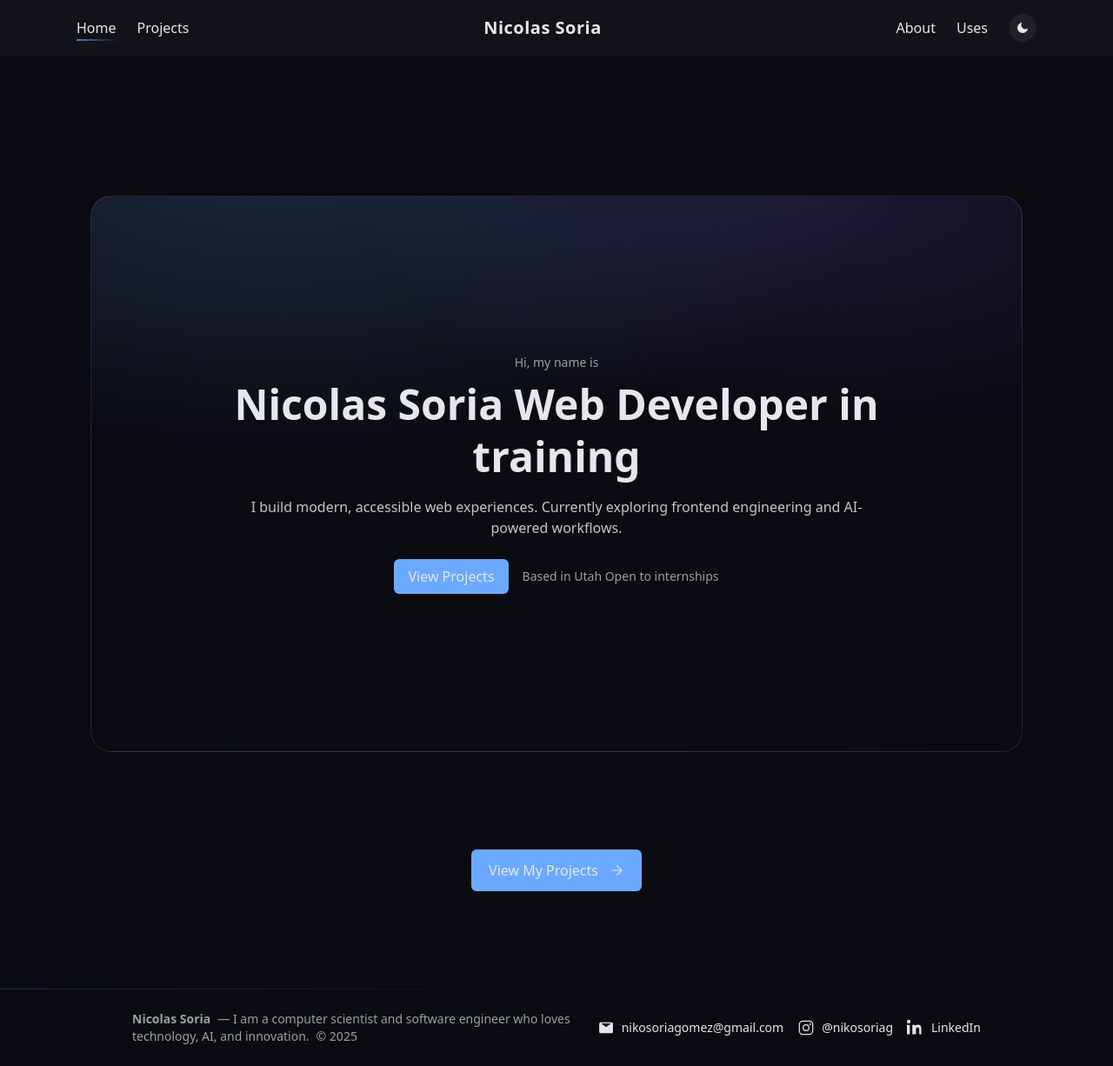
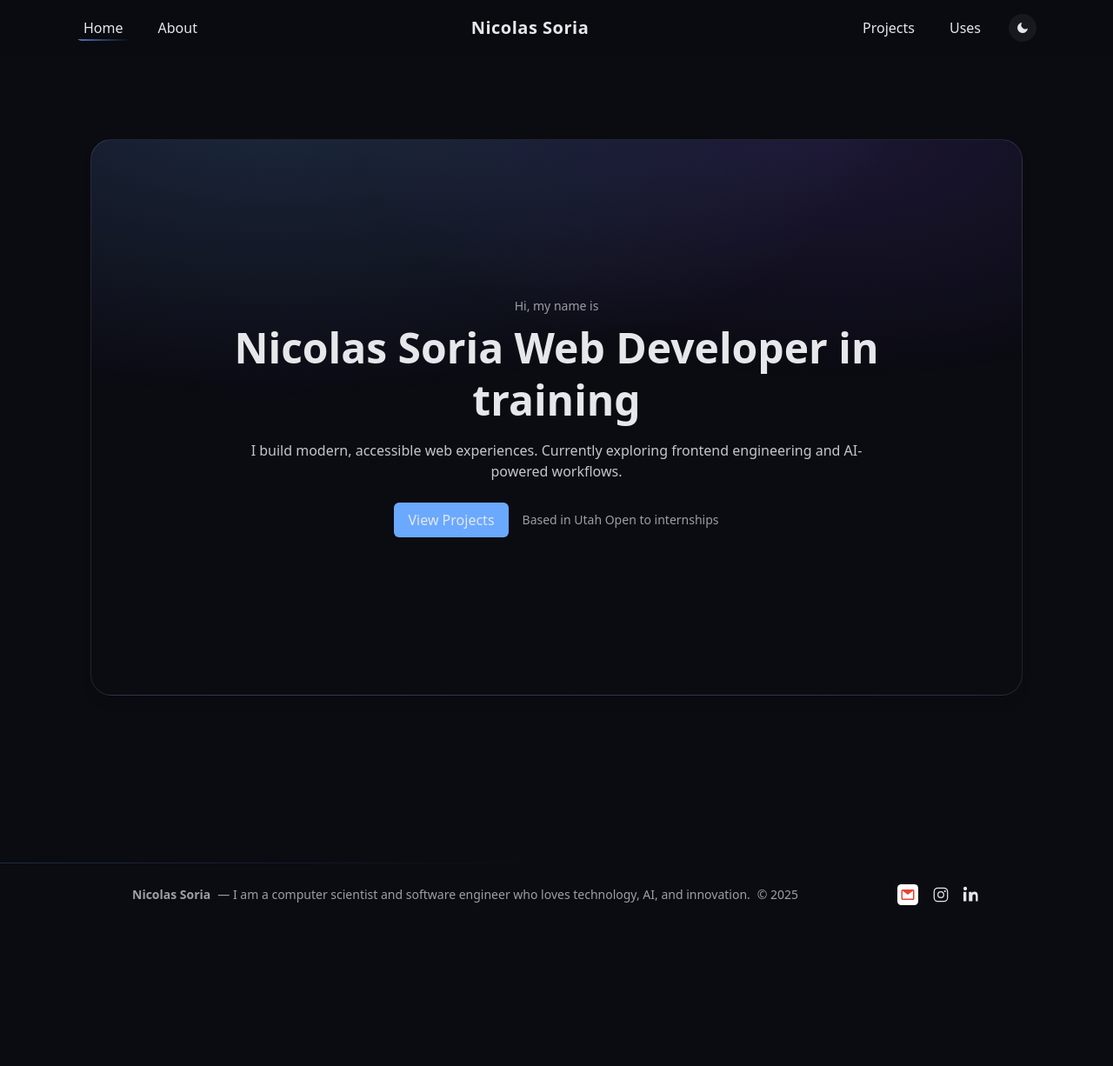
Before and after one commit to Nicocoder1/css220-portfolio, a Next.js app: page / in a window 1280 px wide. Shown: the whole page at 87% size. After the commit the page ends 1065 px from the top, so only its background shows below. Built offline with nearby package versions, Linux system fonts and the light colour scheme.

Commit message:
almost done

```diff
--- a/app/about/page.tsx
+++ b/app/about/page.tsx
@@ -9,9 +9,7 @@ export default function AboutPage(): ReactElement {
   return (
     <main>
       <div className="max-w-6xl mx-auto px-4 sm:px-6 py-20">
-        <div className="mb-6">
-          <Link href="/" className="text-[var(--accent)] hover:underline">← Back to Home</Link>
-        </div>
+no        {/* Removed Back to Home link */}
         <AnimatedSection aria-label="About">
           <SectionHeading>About</SectionHeading>
           <AboutSection />
--- a/app/components/Footer.tsx
+++ b/app/components/Footer.tsx
@@ -1,7 +1,9 @@
-import React from "react";
+"use client";
+import React, { useState } from "react";
 
 export default function Footer() {
   const year = new Date().getFullYear();
+  const [showEmail, setShowEmail] = useState(false);
 
   return (
     <footer className="w-full mt-8">
@@ -16,16 +18,46 @@ export default function Footer() {
         </p>
 
         <div className="flex items-center gap-4">
-          <a
-            href="mailto:nikosoriagomez@gmail.com"
-            className="flex items-center gap-2 text-sm hover:brightness-105 transition-[filter] duration-150 text-[var(--muted)]"
+          {/* Gmail icon triggers popup */}
+          <button
+            type="button"
             aria-label="Email"
+            className="flex items-center gap-2 text-sm hover:brightness-105 transition-[filter] duration-150 text-[var(--muted)] bg-transparent border-none p-0"
+            onClick={() => setShowEmail(true)}
           >
-            <svg xmlns="http://www.w3.org/2000/svg" viewBox="0 0 24 24" className="w-5 h-5" fill="currentColor" aria-hidden>
-              <path d="M2.5 6.75A2.25 2.25 0 0 1 4.75 4.5h14.5A2.25 2.25 0 0 1 21.5 6.75v10.5A2.25 2.25 0 0 1 19.25 19.5H4.75A2.25 2.25 0 0 1 2.5 17.25V6.75zm2.7-.75L12 11.1l6.8-5.1H5.2z" />
+            <svg xmlns="http://www.w3.org/2000/svg" viewBox="0 0 32 32" className="w-6 h-6" fill="currentColor" aria-hidden>
+              <rect width="32" height="32" rx="6" fill="#fff" />
+              <path d="M6 10v12c0 1.1.9 2 2 2h16c1.1 0 2-.9 2-2V10c0-1.1-.9-2-2-2H8c-1.1 0-2 .9-2 2zm2 0l8 6 8-6v12H8V10z" fill="#EA4335" />
             </svg>
-            <span className="hidden sm:inline">nikosoriagomez@gmail.com</span>
-          </a>
+          </button>
+
+          {/* ...existing Instagram and LinkedIn links... */}
+      {/* Email popup modal */}
+      {typeof window !== "undefined" && showEmail && (
+        <div className="fixed inset-0 z-50 flex items-center justify-center bg-black/40 backdrop-blur-sm">
+          <div className="bg-white dark:bg-neutral-900 rounded-xl shadow-lg p-6 w-full max-w-xs flex flex-col gap-4">
+            <h3 className="text-lg font-semibold mb-2">Send me an email</h3>
+            <form
+              onSubmit={e => {
+                e.preventDefault();
+                const form = e.target as HTMLFormElement;
+                const subject = (form.elements.namedItem('subject') as HTMLInputElement).value;
+                const body = (form.elements.namedItem('body') as HTMLTextAreaElement).value;
+                window.location.href = `mailto:nikosoriagomez@gmail.com?subject=${encodeURIComponent(subject)}&body=${encodeURIComponent(body)}`;
+                setShowEmail(false);
+              }}
+            >
+              <input name="subject" type="text" placeholder="Subject" className="w-full mb-2 px-3 py-2 rounded border border-gray-300 dark:border-gray-700" required />
+              <textarea name="body" rows={3} placeholder="Message" className="w-full mb-2 px-3 py-2 rounded border border-gray-300 dark:border-gray-700" required />
+              <div className="flex gap-2 justify-end">
+                <button type="button" className="px-3 py-1 rounded bg-gray-200 dark:bg-gray-700" onClick={() => setShowEmail(false)}>Cancel</button>
+                <button type="submit" className="px-3 py-1 rounded bg-[var(--accent)] text-white font-semibold">Send</button>
+              </div>
+            </form>
+          </div>
+        </div>
+      )}
+
 
           <a
             href="https://instagram.com/nikosoriag"
@@ -37,7 +69,6 @@ export default function Footer() {
             <svg xmlns="http://www.w3.org/2000/svg" viewBox="0 0 24 24" className="w-5 h-5" fill="currentColor" aria-hidden>
               <path d="M7.75 2h8.5A5.75 5.75 0 0 1 22 7.75v8.5A5.75 5.75 0 0 1 16.25 22h-8.5A5.75 5.75 0 0 1 2 16.25v-8.5A5.75 5.75 0 0 1 7.75 2zm0 1.5A4.25 4.25 0 0 0 3.5 7.75v8.5A4.25 4.25 0 0 0 7.75 20.5h8.5a4.25 4.25 0 0 0 4.25-4.25v-8.5A4.25 4.25 0 0 0 16.25 3.5h-8.5zM12 7.25a4.75 4.75 0 1 1 0 9.5 4.75 4.75 0 0 1 0-9.5zm0 1.5a3.25 3.25 0 1 0 0 6.5 3.25 3.25 0 0 0 0-6.5zM17.75 6a1.25 1.25 0 1 1 0 2.5 1.25 1.25 0 0 1 0-2.5z" />
             </svg>
-            <span className="hidden sm:inline">@nikosoriag</span>
           </a>
 
           <a
@@ -50,7 +81,6 @@ export default function Footer() {
             <svg xmlns="http://www.w3.org/2000/svg" viewBox="0 0 24 24" className="w-5 h-5" fill="currentColor" aria-hidden>
               <path d="M4.98 3.5C4.98 4.88 3.86 6 2.49 6S0 4.88 0 3.5 1.12 1 2.49 1 4.98 2.12 4.98 3.5zM0 8h4v13H0V8zm7.5 0h3.8v1.8h.05c.53-1 1.82-2 3.75-2 4 0 4.75 2.63 4.75 6.05V21H17v-6.1c0-1.52-.03-3.48-2.12-3.48-2.12 0-2.44 1.66-2.44 3.38V21H7.5V8z" />
             </svg>
-            <span className="hidden sm:inline">LinkedIn</span>
           </a>
         </div>
       </div>
--- a/app/components/NavBar.tsx
+++ b/app/components/NavBar.tsx
@@ -1,13 +1,13 @@
 "use client";
 
-import { useEffect, useState } from "react";
+import { useEffect, useState } from "react"; // Removed duplicate import
 import Link from "next/link";
 import { usePathname } from "next/navigation";
 
 const NAV_LINKS = [
   { href: "/", label: "Home" },
+  { href: "/about", label: "About" },
   { href: "/projects", label: "Projects" },
-  { href: "/about", label: "About" },
   { href: "/uses", label: "Uses" },
 ];
     // { href: "/contact", label: "Contact" },
@@ -24,6 +24,17 @@ export default function NavBar() {
     return document.documentElement.dataset.theme ?? "dark";
   });
   const [isOpen, setIsOpen] = useState(false);
+  const [scrolled, setScrolled] = useState(false);
+
+  useEffect(() => {
+    // Scroll effect for navbar
+    const handleScroll = () => {
+      setScrolled(window.scrollY > 0);
+    };
+    window.addEventListener("scroll", handleScroll);
+    handleScroll(); // set initial state
+    return () => window.removeEventListener("scroll", handleScroll);
+  }, []);
 
   useEffect(() => {
     // Initialize theme from localStorage if present
@@ -50,7 +61,13 @@ export default function NavBar() {
   }
 
   return (
-    <nav className="sticky top-0 z-40 backdrop-blur bg-white/3 dark:bg-black/20 border-b border-black/5 dark:border-white/10">
+    <nav
+      className={`fixed top-0 left-0 w-full z-50 transition-all duration-500 ${
+        scrolled
+          ? "bg-[var(--bg)]/80 backdrop-blur-sm shadow-sm border-b border-black/10 dark:border-white/10"
+          : "bg-[var(--bg)]/90 backdrop-blur-lg border-b border-transparent"
+      }`}
+    >
       <div className="max-w-6xl mx-auto px-6 flex items-center justify-between h-16">
         <div className="flex items-center gap-6">
           <ul className="hidden sm:flex gap-6 text-sm sm:text-base">
@@ -59,11 +76,12 @@ export default function NavBar() {
                 <Link
                   href={link.href}
                   aria-current={isActive(link.href) ? "page" : undefined}
-                  className={`transition duration-200 pb-1 ${
-                    isActive(link.href)
+                  className={`transition-all duration-300 pb-1 px-2 rounded-md
+                    hover:scale-105 hover:px-4 hover:text-lg active:scale-105 active:px-4 active:text-lg
+                    ${isActive(link.href)
                       ? "text-[var(--accent)] bg-gradient-to-r from-[var(--accent)]/70 to-transparent bg-[length:100%_2px] bg-[position:0_100%] bg-no-repeat"
-                      : "text-inherit hover:brightness-105"
-                  }`}
+                      : "text-inherit hover:brightness-105"}
+                  `}
                 >
                   {link.label}
                 </Link>
@@ -85,11 +103,12 @@ export default function NavBar() {
                 <Link
                   href={link.href}
                   aria-current={isActive(link.href) ? "page" : undefined}
-                  className={`transition duration-200 pb-1 ${
-                    isActive(link.href)
+                  className={`transition-all duration-300 pb-1 px-2 rounded-md
+                    hover:scale-105 hover:px-4 hover:text-lg active:scale-105 active:px-4 active:text-lg
+                    ${isActive(link.href)
                       ? "text-[var(--accent)] bg-gradient-to-r from-[var(--accent)]/70 to-transparent bg-[length:100%_2px] bg-[position:0_100%] bg-no-repeat"
-                      : "text-inherit hover:brightness-105"
-                  }`}
+                      : "text-inherit hover:brightness-105"}
+                  `}
                 >
                   {link.label}
                 </Link>
@@ -150,7 +169,9 @@ export default function NavBar() {
                 key={link.href}
                 href={link.href}
                 onClick={() => setIsOpen(false)}
-                className={`py-2 text-sm font-medium hover:text-[var(--accent)] transition duration-200 ${isActive(link.href) ? 'text-[var(--accent)]' : ''}`}
+                className={`py-2 text-sm font-medium transition-all duration-300 px-2 rounded-md
+                  hover:scale-105 hover:px-4 hover:text-lg active:scale-105 active:px-4 active:text-lg hover:text-[var(--accent)]
+                  ${isActive(link.href) ? 'text-[var(--accent)]' : ''}`}
               >
                 {link.label}
               </Link>
--- a/app/page.tsx
+++ b/app/page.tsx
@@ -11,20 +11,7 @@ export default function Home(): ReactElement {
         <AnimatedSection id="home" aria-label="Home">
           <HeroSection />
 
-          <div className="mt-8 text-center">
-            <Link
-              href="/projects"
-              aria-label="View my projects"
-              className="inline-block bg-[var(--accent)] text-background px-5 py-3 rounded-md font-medium hover:brightness-105 transition transform hover:-translate-y-0.5"
-            >
-              <span className="inline-flex items-center gap-3">
-                <span>View My Projects</span>
-                <svg xmlns="http://www.w3.org/2000/svg" viewBox="0 0 24 24" width="18" height="18" className="inline-block transition-transform duration-200 group-hover:translate-x-1" fill="currentColor" aria-hidden>
-                  <path d="M5 12h14M13 5l7 7-7 7" stroke="currentColor" strokeWidth="1.5" strokeLinecap="round" strokeLinejoin="round" fill="none" />
-                </svg>
-              </span>
-            </Link>
-          </div>
+          {/* Removed extra View My Projects button outside hero box */}
         </AnimatedSection>
       </div>
     </main>
--- a/app/projects/page.tsx
+++ b/app/projects/page.tsx
@@ -9,9 +9,7 @@ export default function ProjectsPage(): ReactElement {
   return (
     <main>
       <div className="max-w-6xl mx-auto px-4 sm:px-6 py-20">
-        <div className="mb-6">
-          <Link href="/" className="text-[var(--accent)] hover:underline">← Back to Home</Link>
-        </div>
+        {/* Removed Back to Home link */}
         <AnimatedSection aria-label="Projects">
           <SectionHeading>Projects</SectionHeading>
           <ProjectsSection />
--- a/app/uses/page.tsx
+++ b/app/uses/page.tsx
@@ -8,9 +8,7 @@ export default function UsesPage(): ReactElement {
   return (
     <main>
       <div className="max-w-6xl mx-auto px-4 sm:px-6 py-20">
-        <div className="mb-6">
-          <Link href="/" className="text-[var(--accent)] hover:underline">← Back to Home</Link>
-        </div>
+        {/* Removed Back to Home link */}
         <AnimatedSection aria-label="Uses">
           <SectionHeading>Uses</SectionHeading>
           <p className="mt-4 text-[var(--muted)]">A short list of tools and hardware I use while learning and building.</p>
```
